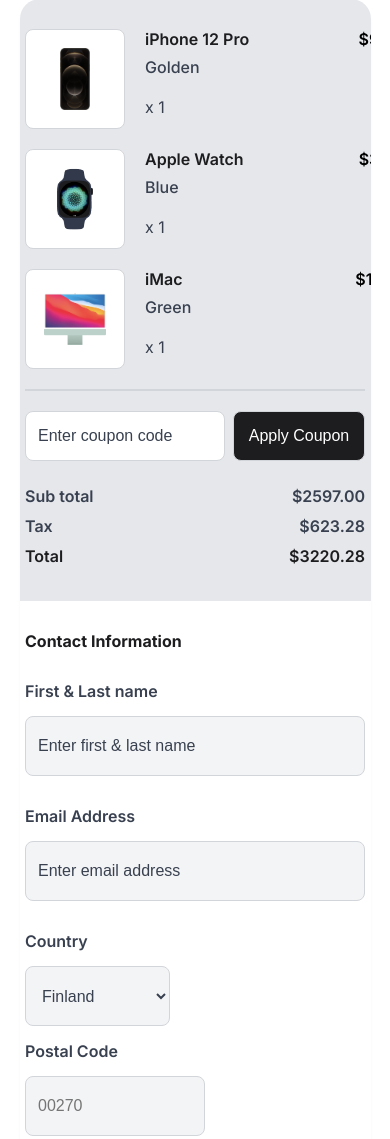
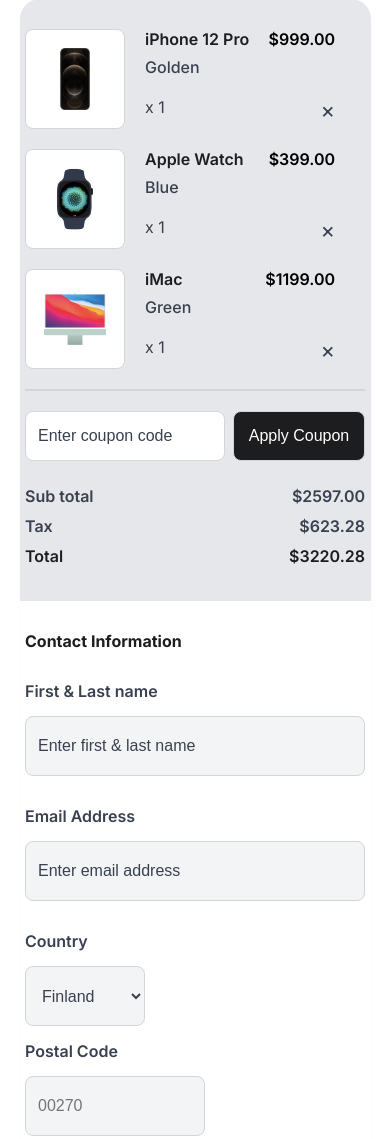
Before and after one commit to Nibras-Dev06/Device-Shop-Checkout, a plain HTML site: page index.html in a window 390 px wide. Shown: the part 86-1225 px from the top of the page. Drawn offline with Linux system fonts and the light colour scheme.

Commit message:
my changes

```diff
--- a/style.css
+++ b/style.css
@@ -400,10 +400,9 @@
       }
 
       .container{
-
         width:100%;
         max-width: 380px;
-        min-width:280px;
+        min-width:190px;
         margin-bottom:8px;
       }
 
@@ -456,10 +455,8 @@
         justify-content: space-between;
         width:80%;
         max-width:220px;
-        min-width:145px;
+        min-width:120px;
         height:60px;
 
       }
-
-
       }
```
Also changed, not shown: 1 other file.
